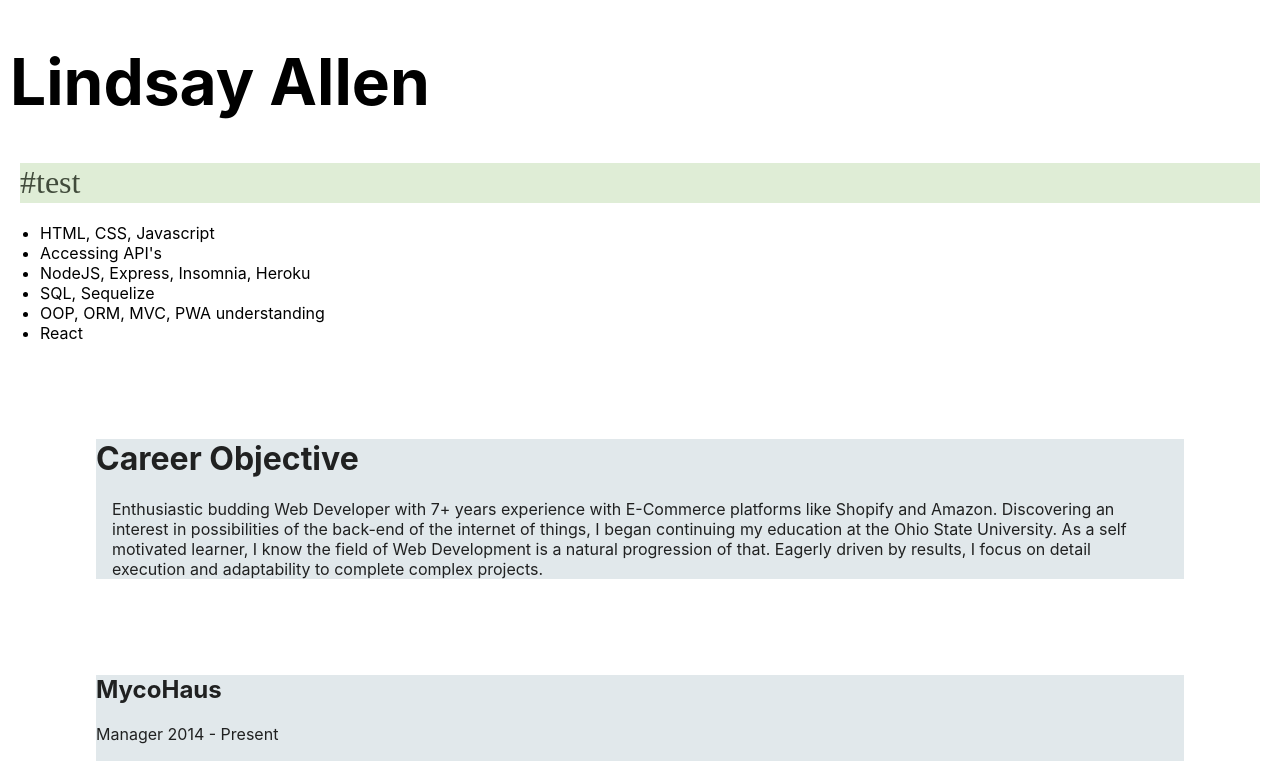
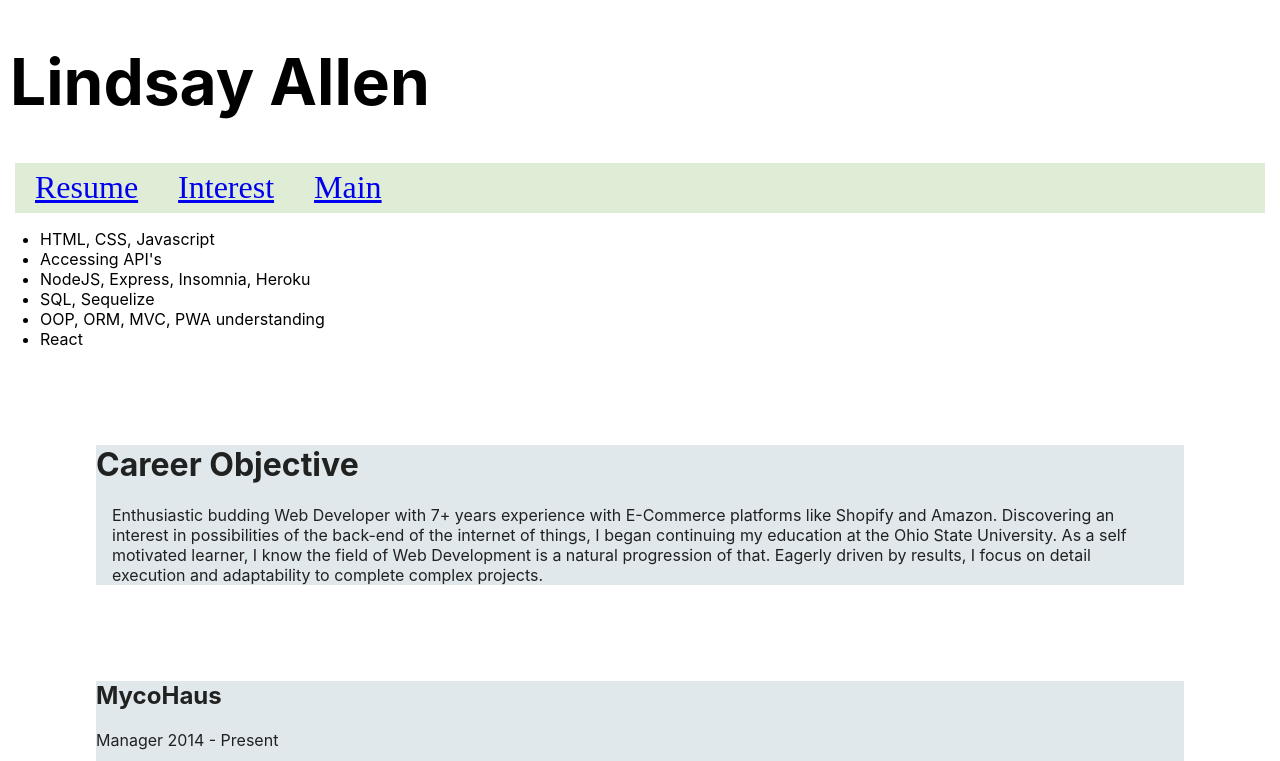
Before and after one commit to katsaymeow/Lindsay-Allen-Portfolio-React, a React (Create React App) app: page / in a window 1280 px wide. Shown: the top 761 px of the page. Built offline with nearby package versions, Linux system fonts and the light colour scheme.

Commit message:
navbar work

```diff
--- a/src/components/NavBar.js
+++ b/src/components/NavBar.js
@@ -2,19 +2,32 @@ import React from 'react';
 
 const navStyle = {
     card: {
-        margin: 20,
-        minHeight: 40,
+        margin: 15,
+        minHeight: 50,
         fontSize: '2rem',
         color: '#414B3B',
         background: '#DFEDD6',
         fontFamily: 'ui-monospace',
         alignContent: 'center',// why wont this work!!
     },
+    links: {
+        margin: 10,
+        padding: '10px',
+    }
 };
 
+const resume = './Resume';
+const interest = './Interest';
+const mainPage = './MainPage';
 export default function NavBar() {
     return (
-        <div style={navStyle.card}>#test</div>
+        <div style={navStyle.card}>
+            <div className='links'>
+          <a href={resume} style={navStyle.links}>Resume</a>
+          <a href={interest} style={navStyle.links}>Interest</a>
+          <a href={mainPage} style={navStyle.links}>Main</a>
+          </div>
+        </div>
     );
 };
 // needs to have links to the Interest page and resume
```
